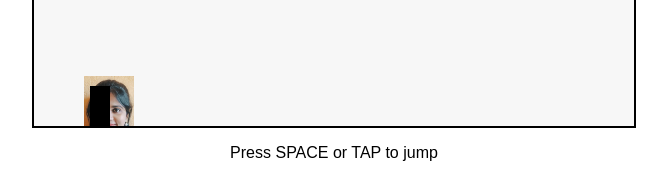
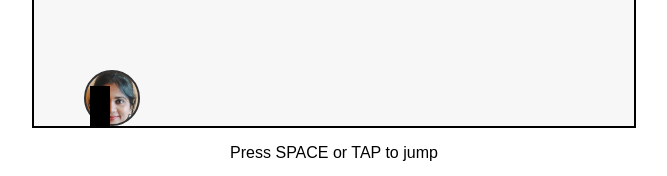
Before and after one commit to Suryakumar-v/dino-game, a plain HTML site: page index.html in a window 1280 px wide. Shown: the part 144-320 px from the top of the page, without its empty margins (306-973 px from the left). Drawn offline with Linux system fonts and the light colour scheme.

Commit message:
Update style.css

```diff
--- a/style.css
+++ b/style.css
@@ -14,13 +14,24 @@ body {
 }
 
 #player {
-  width: 50px;
-  height: 50px;
+  width: 52px;
+  height: 52px;
+
+  /* your photo */
   background-image: url("me.jpg");
   background-size: cover;
+  background-position: center;
+
+  /* circle */
+  border-radius: 50%;
+
+  /* positioning */
   position: absolute;
   bottom: 0;
   left: 50px;
+
+  /* subtle outline like dino */
+  border: 2px solid #333;
 }
 
 .jump {
```
